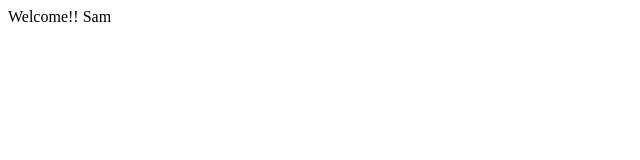
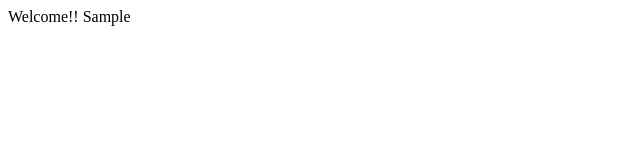
Before and after one commit to mohjag/map-mobile, a plain HTML site: page src/index.html in a window 1280 px wide. Shown: the full height of the page, 0-640 px from the left. Drawn offline with Linux system fonts and the light colour scheme.

Commit message:
Changed the name.

```diff
--- a/src/index.html
+++ b/src/index.html
@@ -3,6 +3,6 @@
 
     </head>
     <body>
-        Welcome!! Sam
+        Welcome!! Sample
     </body>
 </html>
```
